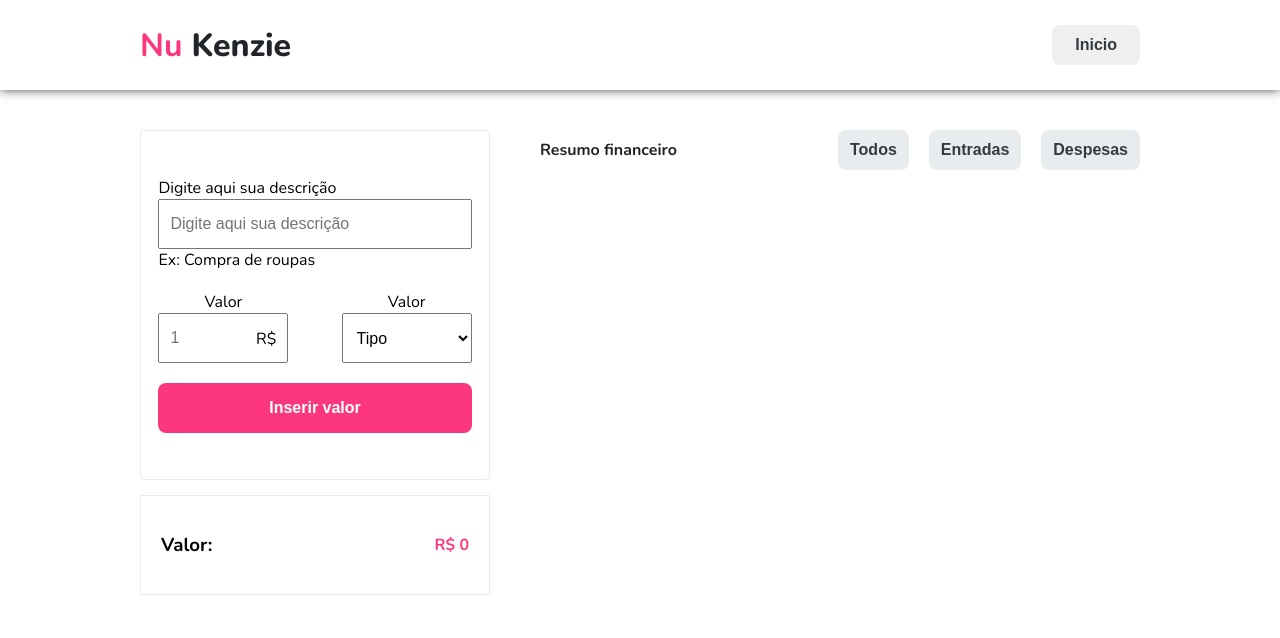
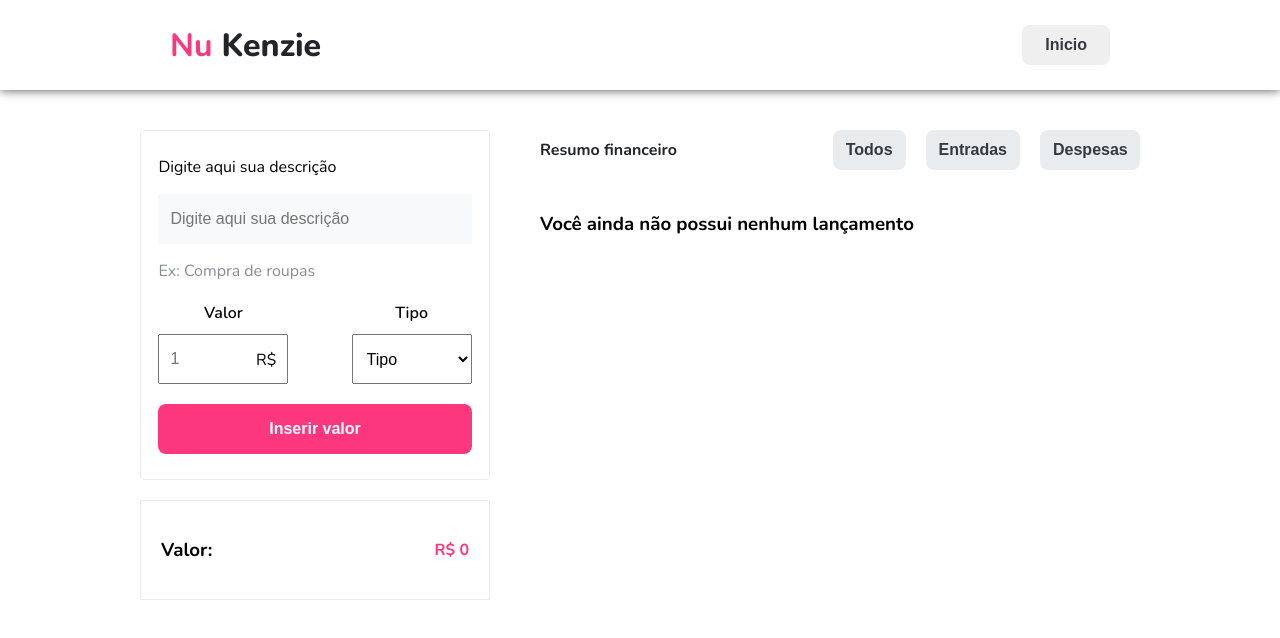
Before and after one commit to MathheusRP/template-nu-kenzie, a React (Create React App) app: page / in a window 1280 px wide. Both pictures are taken after a click on the button "Iniciar". Shown: the top 638 px of the page. Built offline with nearby package versions, Linux system fonts and the light colour scheme.

Commit message:
Correção

```diff
--- a/public/index.html
+++ b/public/index.html
@@ -1,8 +1,9 @@
 <!DOCTYPE html>
-<html lang="en">
+<html lang="pt-br">
   <head>
     <meta charset="utf-8" />
-    <link rel="icon" href="%PUBLIC_URL%/favicon.ico" />
+    <link rel="icon" href="../src/img/Nu Kenzie.png" />
+
     <meta name="viewport" content="width=device-width, initial-scale=1" />
     <meta name="theme-color" content="#000000" />
     <meta
@@ -24,7 +25,8 @@
       work correctly both with client-side routing and a non-root public URL.
       Learn how to configure a non-root public URL by running `npm run build`.
     -->
-    <title>React App</title>
+    <title>Nu Kenzie</title>
+    <link rel="icon" href="../src/img/Nu Kenzie.png">
   </head>
   <body>
     <noscript>You need to enable JavaScript to run this app.</noscript>
--- a/src/components/Form/index.jsx
+++ b/src/components/Form/index.jsx
@@ -17,10 +17,10 @@ export const Form = ({setElement, setSaldo}) => {
 
         if(tipo === 'Entrada'){
             setSaldo((saldo) => saldo + Number(value))
-            console.log(value)
+
         } else {
             setSaldo((saldo) => saldo - Number(value))
-            console.log(value)
+
         }
     }
 
@@ -38,13 +38,13 @@ export const Form = ({setElement, setSaldo}) => {
                 <section className="input_container">
 
                     <div className="input">
-                    <label htmlFor="valor">Valor</label>
-                    <input required id="valor" type="text" placeholder="1" onChange={event => setValue(event.target.value)}/>
+                        <label htmlFor="valor">Valor </label>
+                        <input  required id="valor" type="text" placeholder="1" onChange={event => setValue(event.target.value)}/>
                         <p>R$</p>
                     </div>
 
                     <div className="input">
-                    <label htmlFor="tipo">Valor</label>
+                        <label htmlFor="tipo">Tipo</label>
                         <select required id="tipo" onChange={event => setTipo(event.target.value)}>
                         {/* <option selected value={'Tipo'}>Tipo</option> */}
                             <option  >Tipo</option>
--- a/src/components/Form/style.css
+++ b/src/components/Form/style.css
@@ -1,3 +1,93 @@
+.form_container {
+    /* background-color: aqua; */
+
+}
+
+form {
+    /* background-color: brown; */
+    display: flex;
+    flex-direction: column;
+    gap: 32px;
+    align-items: flex-start;
+}
+
+.description {
+    display: flex;
+    flex-direction: column;
+    align-items: flex-start;
+    /* background-color: aqua; */
+    gap: 16px;
+}
+
+.description input {
+    height: 50px;
+    border: 2px solid transparent;
+    width: 100%;
+    background-color: #F8F9FA;
+    padding: 0px 15px;
+
+}
+
+.description span {
+    color: #868E96;
+}
+
+.input_container {
+    /* background-color: #868E96; */
+    display: flex;
+    flex-direction: row;
+}
+
+.input {
+    /* background-color: chocolate; */
+    max-width: max-content;
+    display: flex;
+    flex-direction: column;
+    position: relative;
+    align-items: center;
+    /* margin: 0 auto; */
+    gap: 10px;
+
+}
+
+.input input {
+    height: 50px;
+    padding: 0px 40px 0px 15px;
+    box-sizing: border-box;
+    width: 100%;
+
+
+}
+
+.input label {
+    font-size: 1rem;
+    font-weight: 600;
+}
+
+.input  p {
+    position: absolute;
+    bottom: 15px;
+    right: 15px;
+    font-size: 1rem;
+}
+
+form select {
+    /* background-color: aqua; */
+    height: 50px;
+    width: 120px;
+    padding: 0px 10px;
+}
+
+form button {
+    /* margin: 0 auto; */
+    padding: 0px;
+    width: 120px;
+}
+
+
+
+
+@media (min-width: 768px){
     .form_container {
         width: 350px;
         height: 350px;
@@ -71,3 +161,4 @@ form .input P {
         padding: 0px 10px;
         font-size: 16px;
     }
+}
--- a/src/components/Home/index.jsx
+++ b/src/components/Home/index.jsx
@@ -12,7 +12,7 @@ export const HomePage = ({setHome}) => {
         setHome((valorAtual) => !valorAtual)
     }
 
-    const [element_list, setElement] = useState([])
+    const [element_list, setElement] = useState('')
 
 
     const [filtro, setfiltro] = useState (element_list)
@@ -43,7 +43,7 @@ export const HomePage = ({setHome}) => {
                     <Form setElement={setElement} setSaldo={setSaldo} />
                     <Saldo saldo={saldo} />
                 </div>
-                <div>
+                <div className="div_list">
                     <List element_list={element_list} setElement={setElement} setFiltro={setfiltro} filtro={filtro} />
                 </div>
             </section>
--- a/src/components/Home/style.css
+++ b/src/components/Home/style.css
@@ -1,7 +1,42 @@
 header {
+    /* background-color: aqua; */
+    height: 80px;
     display: flex;
+    box-shadow: 0px 0px 10px rgb(0, 0, 0, 0.7);
+    align-items: center;
+}
+
+header div {
+    display: flex;
+    justify-content: space-between;
+    padding: 0px 30px;
+
+    width: 100%;
+
+}
+header div button {
+    border-radius: 8px;
+    border: 2px solid transparent;
+    padding: 5px 15px;
+    font-size: 1rem;
+    font-weight: 600;
+    color: #343A40;
+}
+
+.body {
+    /* background-color: cadetblue; */
+    width: 90%;
+    height: 80vh;
+    margin: 40px auto;
+    display: flex;
+    flex-direction: column;
+}
+
+@media (min-width: 768px){
+    header {
+
         height: 90px;
-    box-shadow: 0px 0px 10px rgb(0, 0, 0, 0.7);
+
         justify-content: center;
         color: #212529;
     }
@@ -9,16 +44,14 @@ header {
     header div {
         width: 1000px;
         /* background-color: aqua; */
-    display: flex;
         justify-content: space-between;
         align-items: center;
     }
 
     header div button {
         padding: 8px 20px;
-    font-size: 16px;
-    font-weight: 600;
-    color: #343A40;
+
+
         border-radius: 8px;
         border: 3px solid transparent;
         cursor: pointer;
@@ -31,3 +64,4 @@ header div button {
         flex-direction: row;
         justify-content: space-between;
     }
+}
--- a/src/components/List/index.jsx
+++ b/src/components/List/index.jsx
@@ -50,7 +50,9 @@ export const List = ({element_list, setElement, setFiltro, filtro}) => {
             <ul className="element_list">
 
                 {
-                    element_list ? (
+                    filtro ? (
+
+
                         filtro.map((element, index) => {
                             return (
 
@@ -69,7 +71,8 @@ export const List = ({element_list, setElement, setFiltro, filtro}) => {
 
                       ) : (
 
-                        <h1>teste</h1>
+                        <h3> Você ainda não possui nenhum lançamento </h3>
+
                     )
 
                 }
--- a/src/components/List/style.css
+++ b/src/components/List/style.css
@@ -1,3 +1,59 @@
+.list_header {
+    /* background-color: #03B898; */
+    display: flex;
+    flex-direction: column;
+}
+
+.list_header div {
+    display: flex;
+    justify-content: space-between;
+    width: 100%;
+}
+
+.list_header div button {
+    width: 100px;
+}
+
+.element_list {
+    list-style: none;
+    display: flex;
+    flex-direction: column;
+    gap: 32px;
+    margin-top: 16px;
+
+}
+
+.element_list li {
+
+    display: flex;
+    justify-content: space-between;
+    padding: 0px 16px;
+    height: 100px;
+    align-items: center;
+}
+
+.element_list li .element_div1 {
+    display: flex;
+    flex-direction: column;
+    gap: 16px;
+}
+
+.element_list li .element_div2 {
+    display: flex;
+    gap: 20px;
+    align-items: center;
+}
+
+.element_list li .element_div2 button {
+    width: 40px;
+    height: 40px;
+    background-color: #c8c8c8;
+    padding: 0px;
+    border-radius: 4;
+
+}
+
+@media (min-width: 768px){
     .list {
         width: 600px;
         height: 300px;
@@ -21,6 +77,11 @@
         font-size: 1rem;
         font-weight: 700;
         color: #212529;
+        width: 250px;
+    }
+
+    .list_header div {
+        justify-content: end;
     }
 
     .list_header button {
@@ -31,11 +92,12 @@
         background-color: #E9ECEF;
         color: #343A40;
         cursor: pointer;
-    border: 2px solid transparent;
+
     }
 
     .list_header button:hover {
-    border: 2px solid #FD377E;
+        color: #E9ECEF;
+        background-color: #343A40;
     }
 
     .list_header button:focus {
@@ -86,15 +148,14 @@ ul, li {
     .element_div2 button {
         width: 30px;
         height: 30px;
-    background-color: #c8c8c8;
-    padding: 0px;
-    border-radius: 4;
+
         color: #343A40;
         font-size: 18px;
         display: flex;
         align-items: center;
         justify-content: center;
         cursor: pointer;
+
     }
 
     .element_div2 button:hover {
@@ -116,3 +177,4 @@ ul, li {
         margin-top: 100px;
         font-size: 2rem;
     }
+}
--- a/src/components/Saldo/style.css
+++ b/src/components/Saldo/style.css
@@ -1,8 +1,23 @@
+.saldo p {
+    color: #FD377E;
+}
+
 .saldo {
     display: flex;
+    align-items: center;
+    margin-top: 20px;
+    gap: 16px;
+    font-size: 1rem;
+    font-weight: 600;
+}
+
+
+
+@media (min-width: 768px){
+    .saldo {
         height: 100px;
         border: 1px solid #E9ECEF;
-    margin-top: 15px;
+
         align-items: center;
         justify-content: space-between;
         padding: 0px 20px;
@@ -10,6 +25,5 @@
         font-weight: 700;
     }
 
-.saldo p {
-    color: #FD377E;
+
 }
--- a/src/components/Start/style.css
+++ b/src/components/Start/style.css
@@ -16,6 +16,47 @@ body {
     background-color: #212529;
     color: white;
     display: flex;
+    flex-direction: column;
+    /* align-items: center; */
+    justify-content: center;
+    align-items: center;
+    gap: 100px;
+
+}
+
+section {
+    /* border: 4px solid #FD377E; */
+    width: 350px;
+    display: flex;
+    flex-direction: column;
+    align-items: flex-start;
+    gap: 20px;
+    text-align: start;
+}
+
+section button {
+    background-color: #FD377E;
+    color: white;
+    border: 2px solid transparent;
+    padding: 10px 40px;
+    border-radius: 8px;
+}
+
+
+
+.imagem img {
+    width: 300px;
+}
+
+@media (min-width: 768px) {
+
+    .container {
+        width: 100vw;
+        height: 100vh;
+        background-color: #212529;
+        color: white;
+        display: flex;
+        flex-direction: row;
         align-items: center;
         justify-content: space-around;
         position: fixed;
@@ -56,4 +97,10 @@ section button {
         border: 3px solid transparent;
         border-radius: 8px;
         color: white;
+        cursor: pointer;
     }
+
+    .imagem img {
+        width: 600px;
+    }
+}
```
Also changed, not shown: public/Nu Kenzie.png (added), src/img/Nu Kenzie.png (added). Lines whose indentation alone changed are shown as unchanged.
